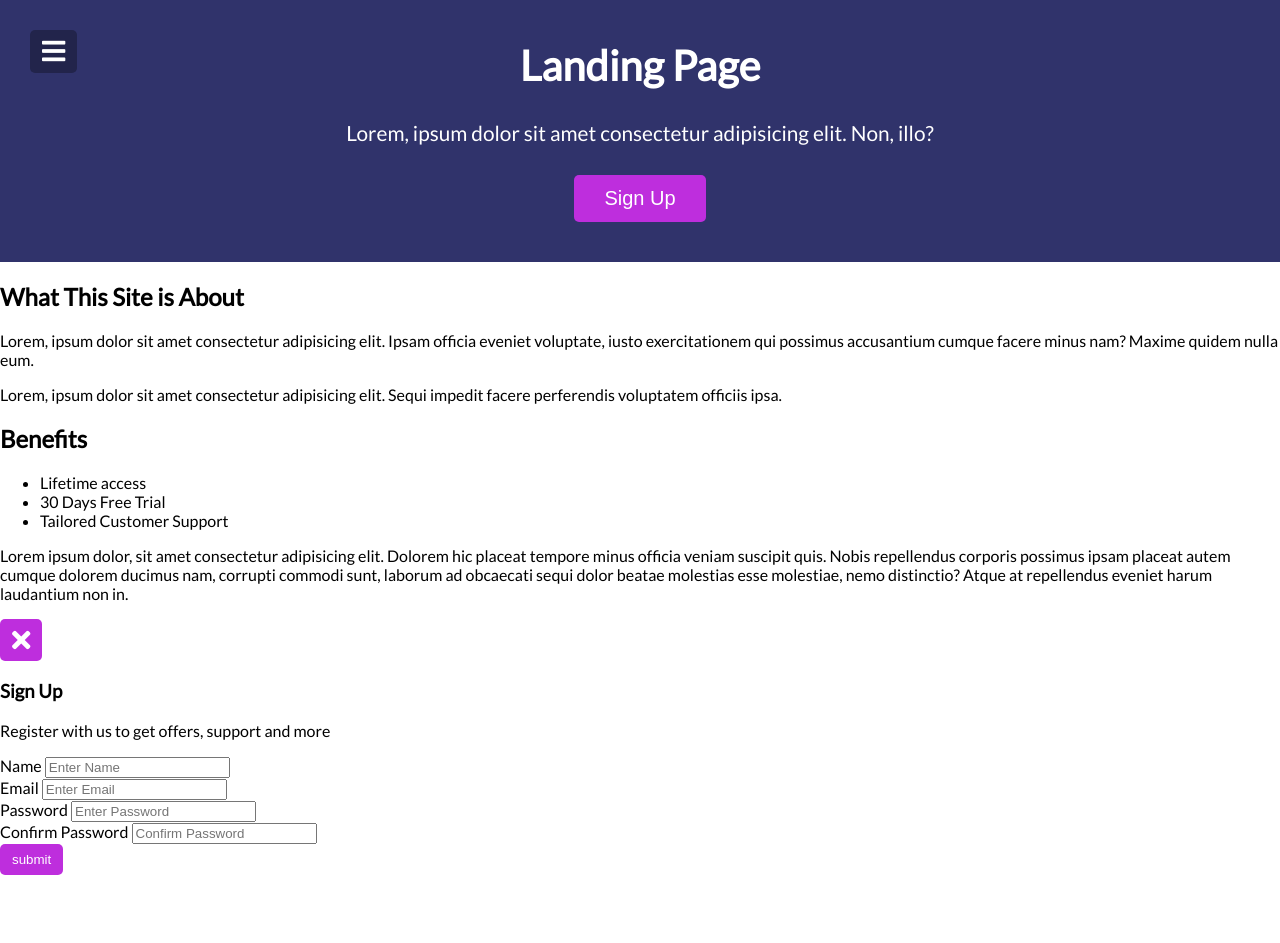
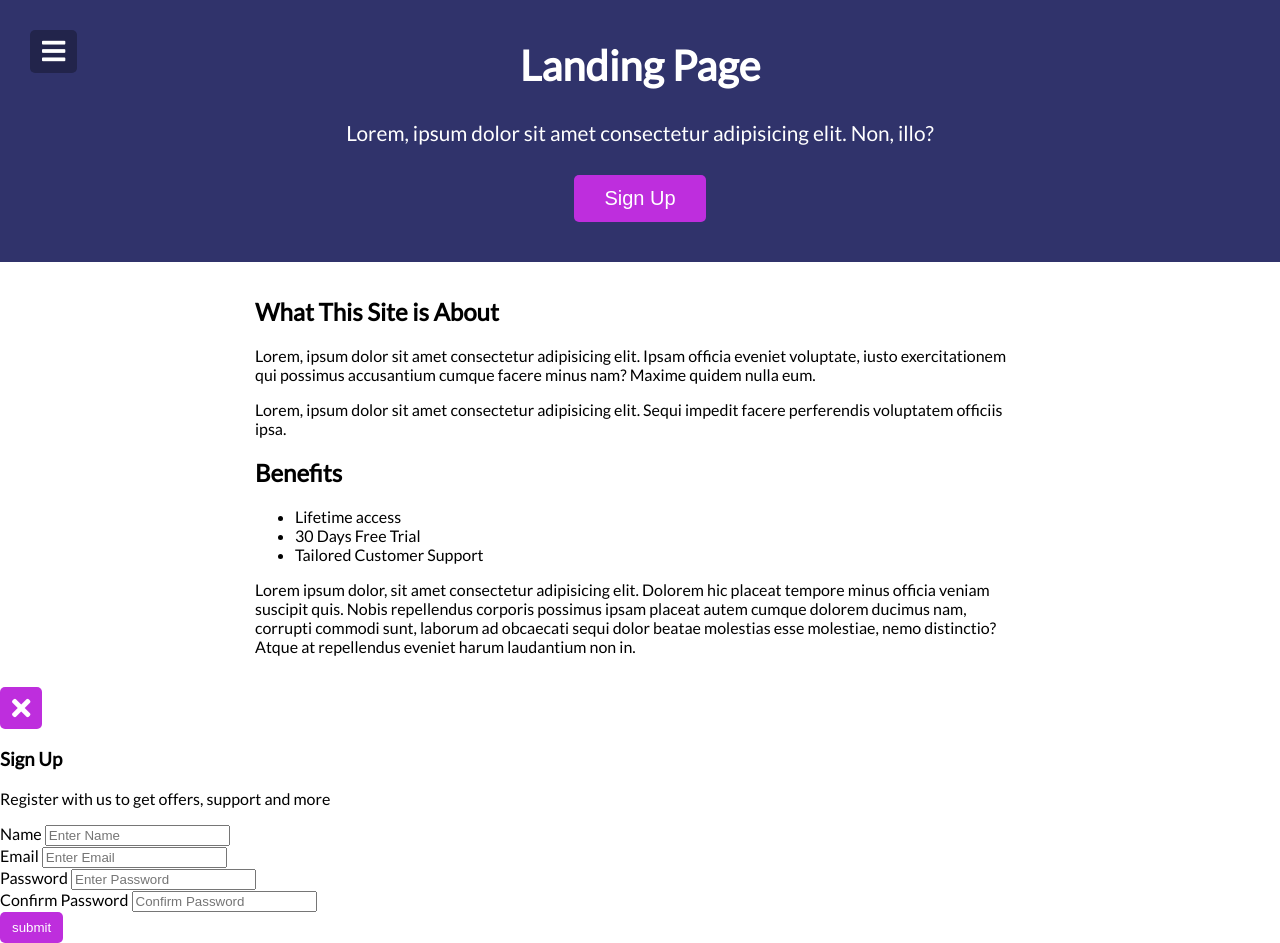
Before and after one commit to leandrofahur/vanilla-javascript, a PHP site: page / in a window 1280 px wide. Before the commit the page ends 875 px from the top, so only its background shows below. Run offline with PHP 8.4, Linux system fonts and the light colour scheme; some libraries are stand-ins or nearby versions.

Commit message:
container

```diff
--- a/small-projects/modals/style.css
+++ b/small-projects/modals/style.css
@@ -103,3 +103,10 @@ button:focus {
   padding: 12px 30px;
   font-size: 20px;
 }
+
+.container {
+  padding: 15px;
+  margin: 0 auto;
+  max-width: 100%;
+  width: 800px;
+}
```
